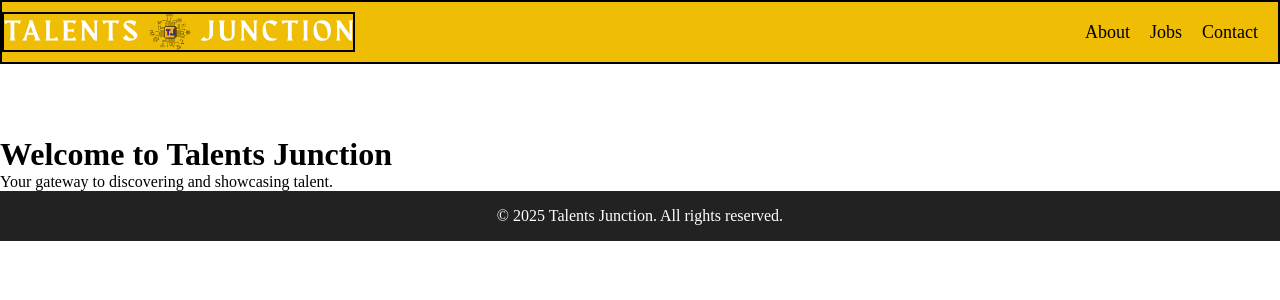
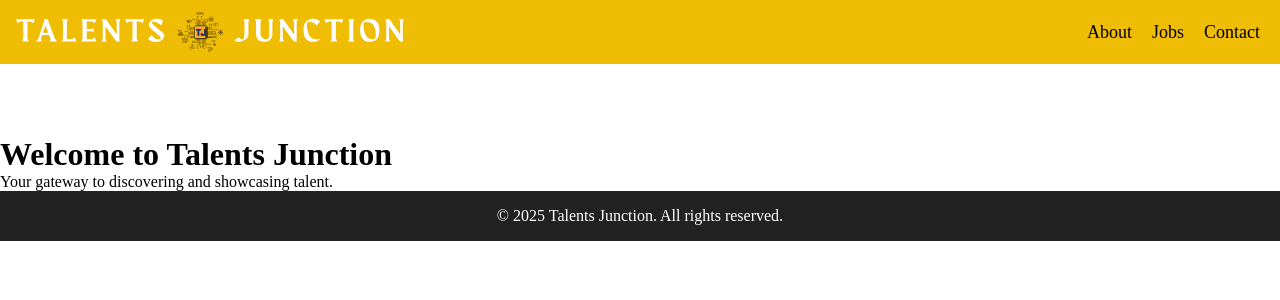
Before and after one commit to AnilGantela/tjtest, a React (Vite) app: page / in a window 1280 px wide. Shown: the top 300 px of the page. Built offline with nearby package versions, Linux system fonts and the light colour scheme.

Commit message:
navbar-done

```diff
--- a/src/components/NavBar/index.jsx
+++ b/src/components/NavBar/index.jsx
@@ -1,6 +1,6 @@
 // NavBar.tsx
 import React, { useState } from "react";
-import { Link } from "react-router-dom";
+import { Link, useNavigate } from "react-router-dom";
 import {
   NavBarContainer,
   NavLinks,
@@ -11,10 +11,15 @@ import {
 
 const NavBar = () => {
   const [menuOpen, setMenuOpen] = useState(false);
+  const navigator = useNavigate();
 
   return (
     <NavBarContainer>
-      <NavLogoImg src="/nav-logo1.svg" alt="Logo" />
+      <NavLogoImg
+        onClick={() => navigator("/")}
+        src="/nav-logo1.svg"
+        alt="Logo"
+      />
 
       {/* Hamburger for small devices */}
       <Hamburger onClick={() => setMenuOpen(!menuOpen)}>
--- a/src/components/NavBar/styledComponents.js
+++ b/src/components/NavBar/styledComponents.js
@@ -8,9 +8,7 @@ export const NavBarContainer = styled.div`
   justify-content: space-between;
   align-items: center;
   height: 8vh;
-  border: 2px solid black;
   box-sizing: border-box;
-  overflow: hidden;
   position: relative;
 `;
 
@@ -33,7 +31,7 @@ export const NavLinks = styled.ul`
     transition: color 0.3s ease;
   }
 
-  @media (max-width: 768px) {
+  @media (max-width: 426px) {
     display: none; /* hide desktop nav links on small devices */
   }
 `;
@@ -42,7 +40,10 @@ export const NavLogoImg = styled.img`
   height: 5vh;
   width: auto;
   background: transparent;
-  border: 2px solid black;
+  margin-left: 2vh;
+  @media (max-width: 425px) {
+    height: 4vh;
+  }
 `;
 
 export const Hamburger = styled.div`
@@ -50,16 +51,16 @@ export const Hamburger = styled.div`
   flex-direction: column;
   cursor: pointer;
   gap: 5px;
-  margin-right: 10px;
+  margin-right: 5px;
 
   span {
     width: 25px;
     height: 3px;
-    background: black;
+    background: white;
     border-radius: 2px;
   }
 
-  @media (max-width: 768px) {
+  @media (max-width: 426px) {
     display: flex; /* show hamburger on small devices */
   }
 `;
@@ -69,27 +70,28 @@ export const MobileMenu = styled.ul`
   position: absolute;
   top: 8vh;
   right: 0;
-  width: 200px;
+  width: 100%;
   background: #efbd04;
-  border: 2px solid black;
   display: flex;
   flex-direction: column;
   gap: 15px;
   padding: 15px;
+  color: white;
   z-index: 1000;
 
   li {
     font-size: 18px;
     font-weight: 500;
-    text-align: right;
+    text-align: left;
+    border-bottom: 1px solid white;
   }
 
   a {
     text-decoration: none;
-    color: black;
+    color: white;
   }
   a:hover {
-    color: white;
+    color: black;
     transition: color 0.3s ease;
   }
 `;
```
